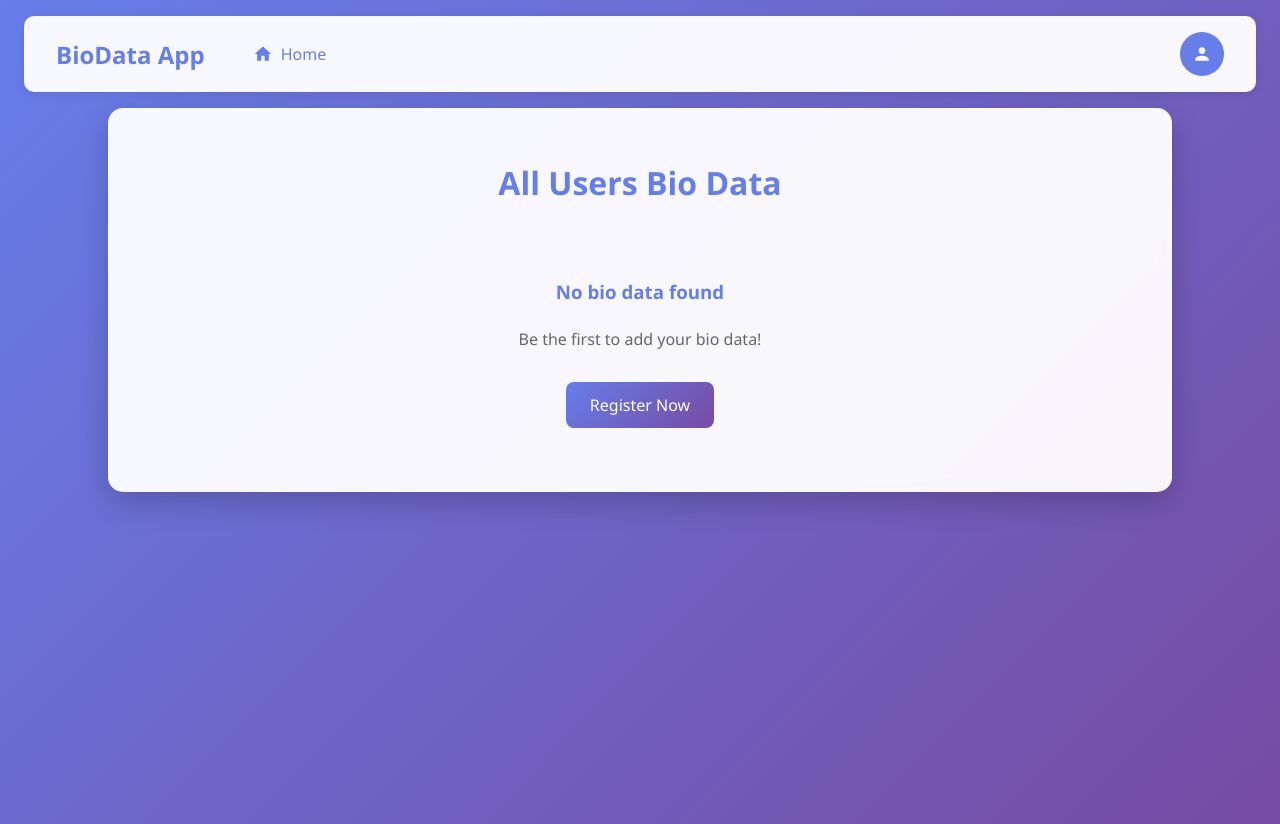
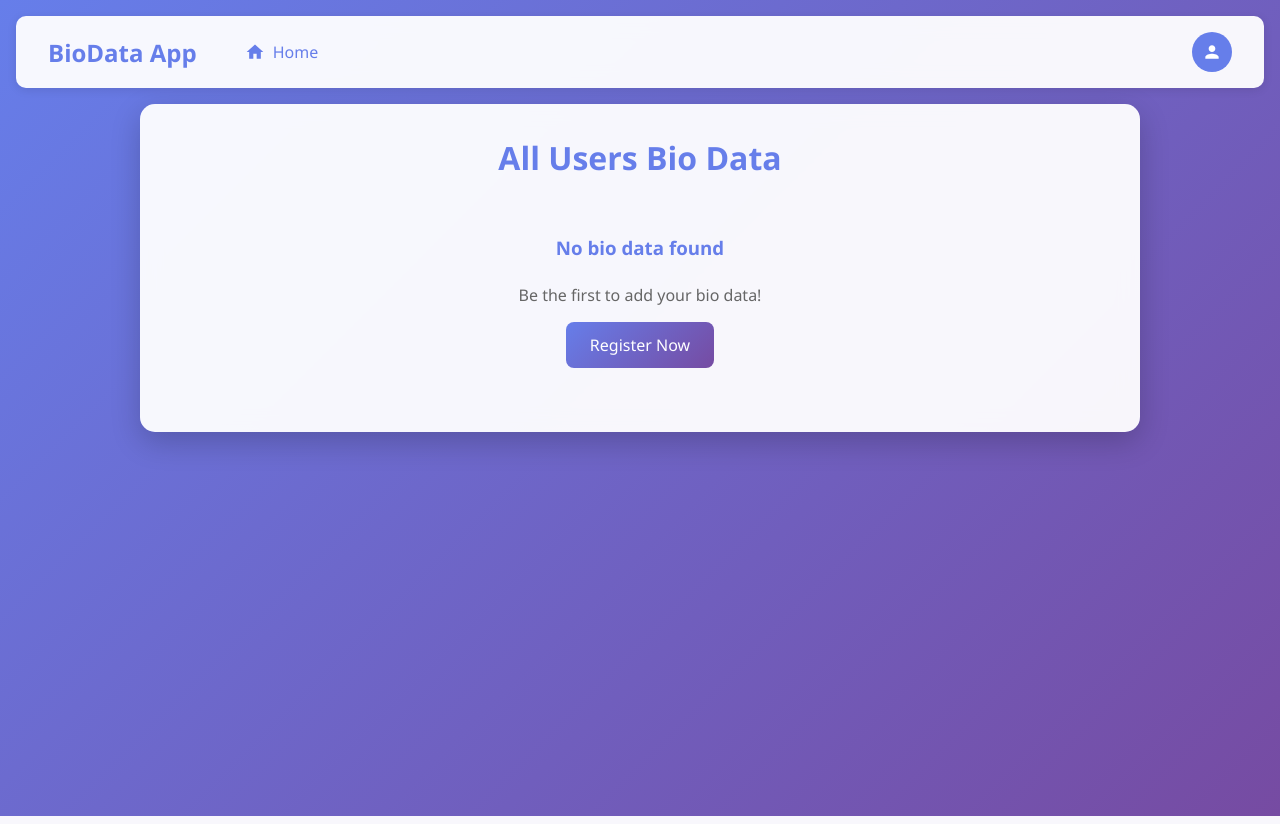
Before and after one commit to FAHAD321RCF/Web-lab-5, a PHP site: page /index.php in a window 1280 px wide. Run offline with PHP 8.4, Linux system fonts and the light colour scheme; data that the repository does not hold is empty.

Commit message:
Add CSS reset and base styles
Added a CSS reset to remove default margins and paddings.

```diff
--- a/css/style.css
+++ b/css/style.css
@@ -1,4 +1,9 @@
-
+/* ===== RESET & BASE ===== */
+* {
+    margin: 0;
+    padding: 0;
+    box-sizing: border-box;
+}
 
 body {
     font-family: 'Segoe UI', Tahoma, Geneva, Verdana, sans-serif;
```
